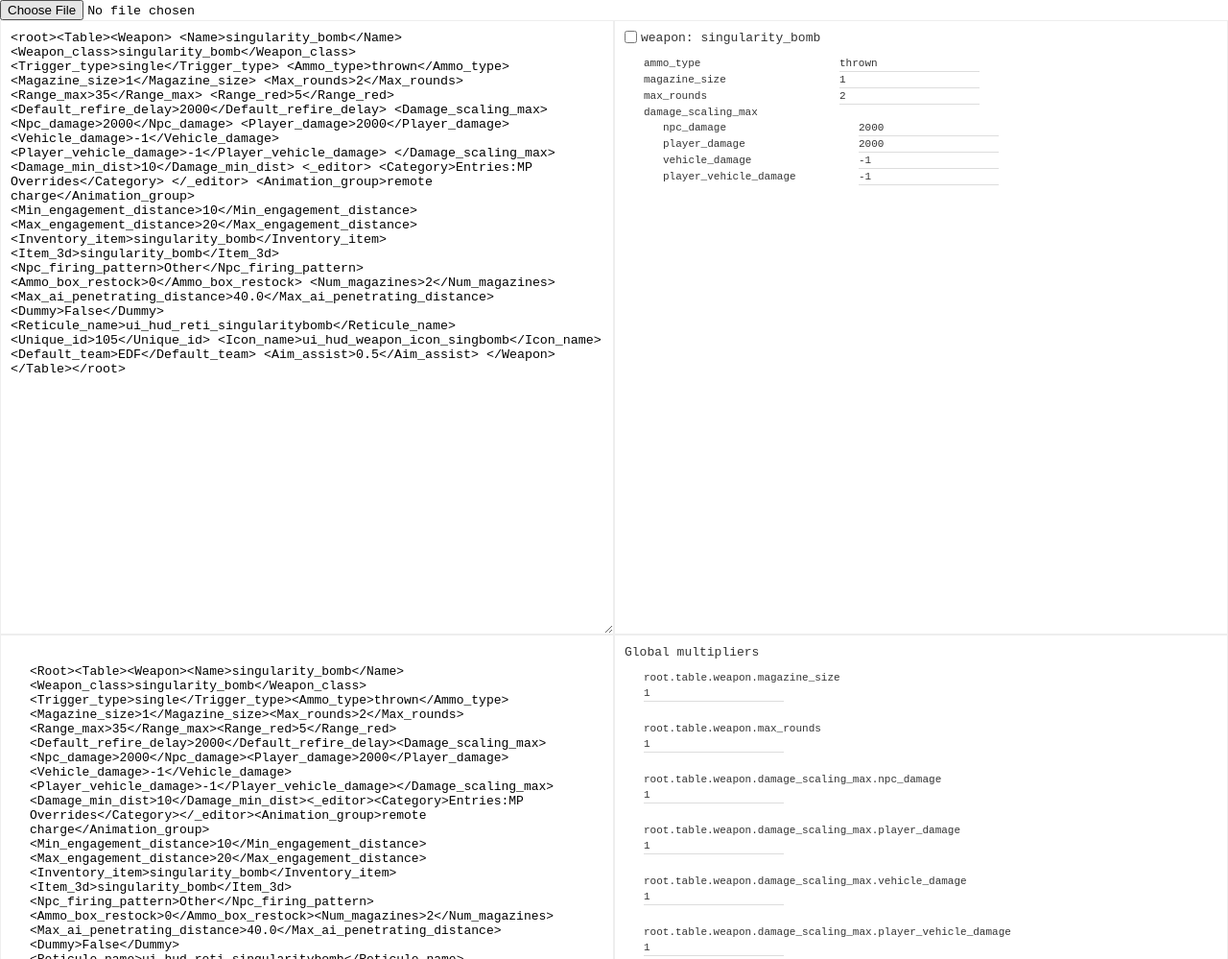
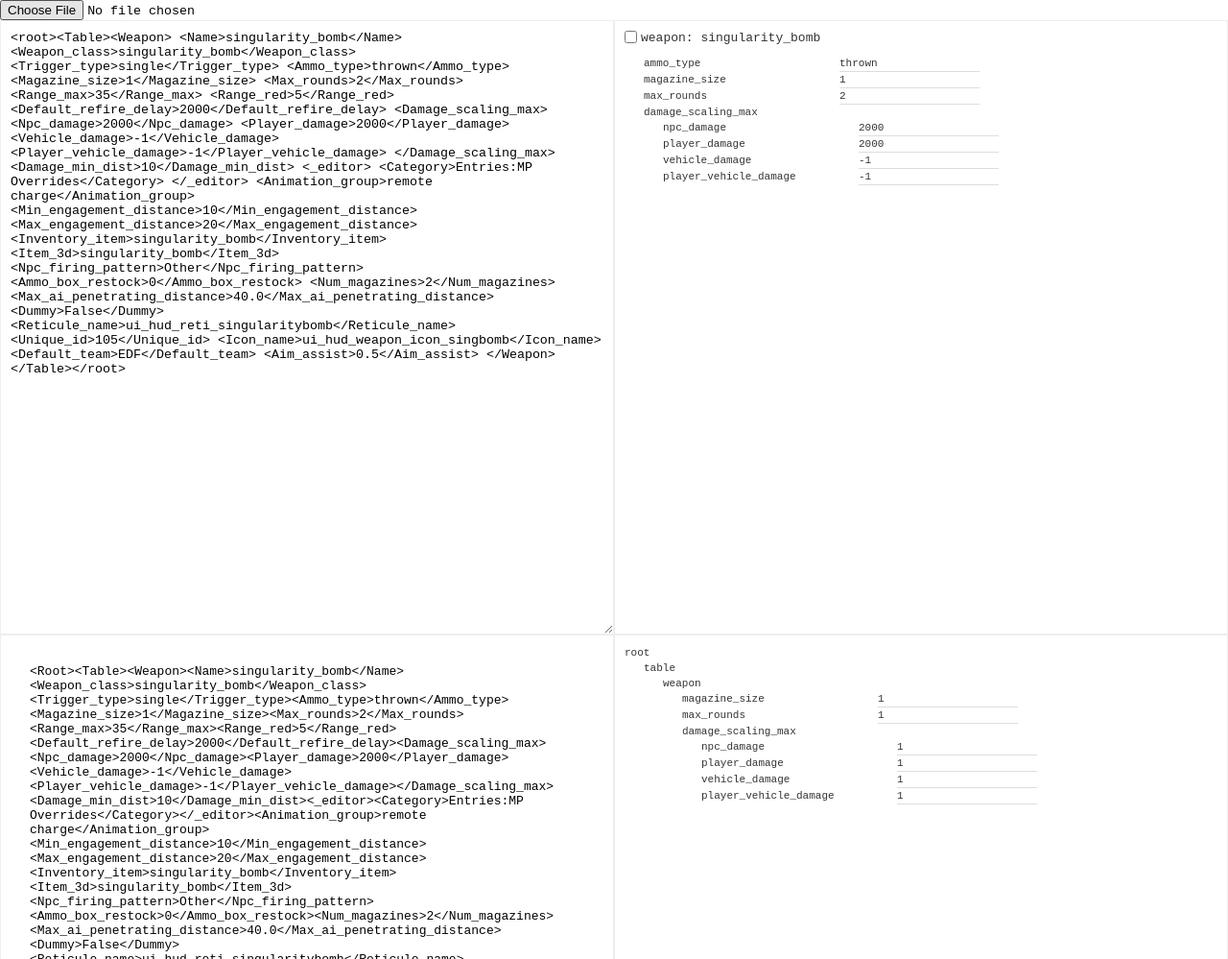
Before and after one commit to AlexisK/red-faction-guerrilla-xml-editor, a plain HTML site: page index.html in a window 1280 px wide. Shown: the top 999 px of the page at 96% size. Drawn offline with Linux system fonts and the light colour scheme.

Commit message:
plain tree visualization
example:
{
root.table: 'val'
root.table.weapon: 'val'
}

```diff
--- a/script.js
+++ b/script.js
@@ -25,14 +25,14 @@
         return newInput;
     }
 
-    function createInputPair(ref, key) {
+    function createInputPair(ref, key, label) {
         let parent    = createBlock();
         let labelNode = createBlock(parent);
         let inputNode = document.createElement('input');
         parent.appendChild(inputNode);
         parent.classList.add('input-pair');
 
-        labelNode.textContent = key;
+        labelNode.textContent = label || key;
         inputNode.value       = ref[key];
 
         inputNode.onblur = () => {
@@ -187,6 +187,35 @@ var globalNoticedFields = {};
 
     }
 
+
+    function renderPlainTreeSettings_getTargetBlock(el, path) {
+        if ( path.length <= 1 ) {
+            return el;
+        }
+        if ( !el[path[0]] ) {
+            let parent = createBlock(el);
+            let label = createBlock(parent);
+            let group = createBlock(parent);
+
+            label.textContent = path[0];
+            group.classList.add('values-group');
+
+            el[path[0]] = group;
+        }
+        return renderPlainTreeSettings_getTargetBlock(el[path[0]], path.slice(1));
+    }
+
+    function renderPlainTreeSettings(title, ref, target) {
+        let parent = createBlock(target);
+        parent.classList.add('representation');
+
+        for ( let k in ref ) {
+            let pair = createInputPair(ref, k, k.split('.').slice(-1)[0]);
+            renderPlainTreeSettings_getTargetBlock(parent, k.split('.')).appendChild(pair);
+        }
+    }
+
+
     function tagFull(str) { return CONST.tagPrefix + str.toLowerCase(); }
 
     function tagShort(str) { return str.slice(CONST.tagPrefix.length).toLowerCase(); }
@@ -271,7 +300,8 @@ var globalNoticedFields = {};
         globalRefs = [];
         globalNoticedFields = {};
         iterateSchema(schema);
-        representRef('Global multipliers', globalNoticedFields, globalWorksBlock);
+        renderPlainTreeSettings('Global multipliers', globalNoticedFields, globalWorksBlock);
+        //representRef('Global multipliers', globalNoticedFields, globalWorksBlock);
         renderResult();
     }
 }
@@ -282,7 +312,7 @@ generateWorker('gamestatedata');
 generateWorker('weapon', 'ammo_type,magazine_size,max_rounds,damage_scaling_min,damage_scaling_max');
 generateWorker('upgrade', 'levels');
 generateWorker('explosion', 'ai_sound_radius,radius,crumbleradius,knockdownradius,flinchradius,impulse,human_damage_min,human_damage_max,vehicle_damage_min,vehicle_damage_max,structural_damage');
-generateWorker('vehicle', 'default_team,max_hitpoints,mass,collision_damage_scale,terrain_damage_scale,roll_torque_factor,pitch_torque_factor,yaw_torque_factor,engine,transmission,axles,steering,turrets,aerodynamics');
+generateWorker('vehicle', 'default_team,max_hitpoints,mass,collision_damage_scale,terrain_damage_scale,roll_torque_factor,pitch_torque_factor,yaw_torque_factor,engine,transmission,turrets,aerodynamics');
 //generateWorker('vehicle');
 generateWorker('character', 'max_hit_points,max_speed,inventory,flags');
 generateWorker('meleemove');
--- a/style.css
+++ b/style.css
@@ -38,8 +38,6 @@ input {
     margin-right: 4px;
 }
 
-.global-multipliers .input-pair > * { display: block; }
-.global-multipliers .input-pair > input { margin-bottom: 20px; }
 
 
 
```
